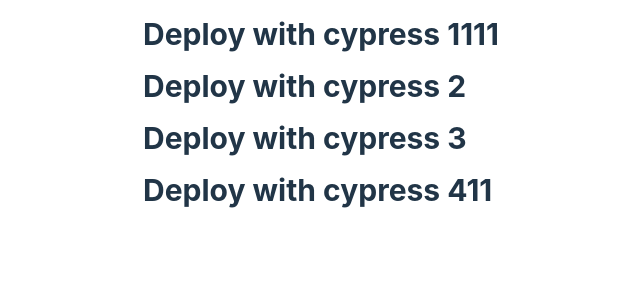
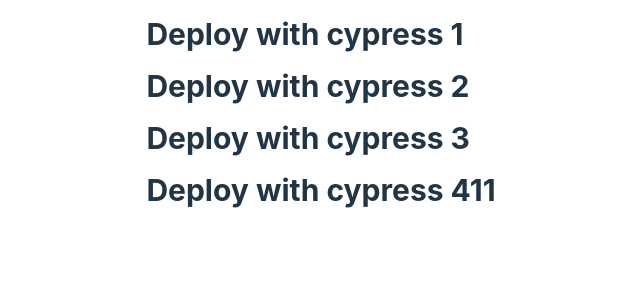
Before and after one commit to PavelOlkhovoi/deploy-with-cypress, a React (Vite) app: page / in a window 1280 px wide. Shown: the top 300 px of the page, without its empty margins (335-975 px from the left). Built offline with nearby package versions, Linux system fonts and the light colour scheme.

Commit message:
change texts

```diff
--- a/src/App.jsx
+++ b/src/App.jsx
@@ -2,7 +2,7 @@
 
   return (
 <>
-<div className="ml-8 text-3xl font-bold my-4">Deploy with cypress 1111</div>
+<div className="ml-8 text-3xl font-bold my-4">Deploy with cypress 1</div>
 <div className="ml-8 text-3xl font-bold my-4">Deploy with cypress 2</div>
 <div className="ml-8 text-3xl font-bold my-4">Deploy with cypress 3</div>
 <div className="ml-8 text-3xl font-bold my-4">Deploy with cypress 411</div>
```
